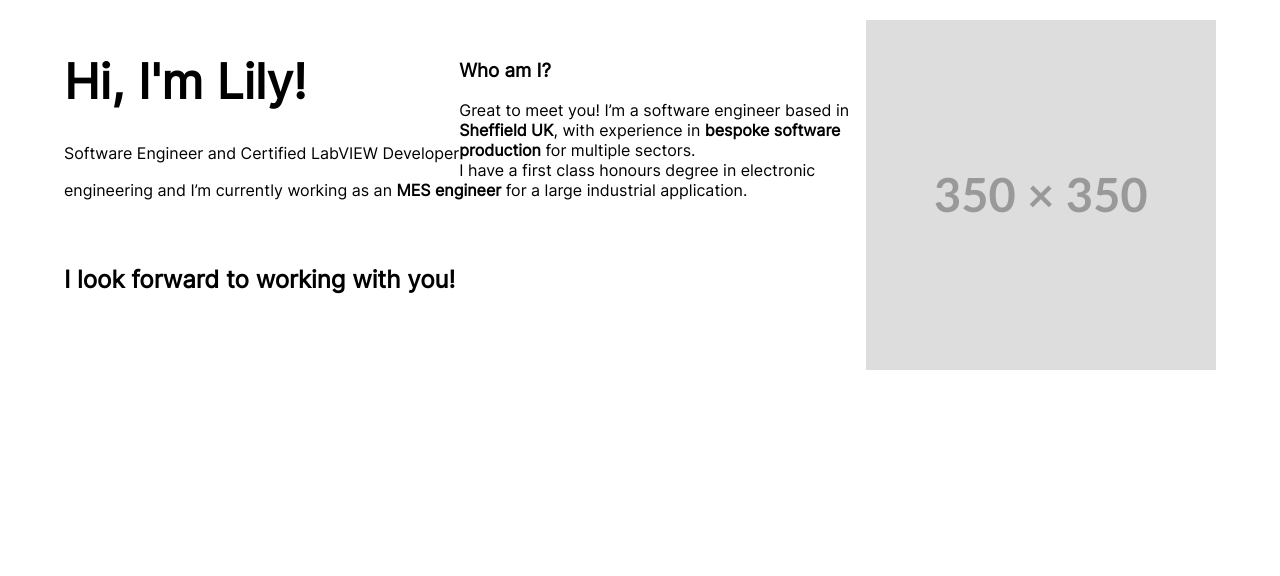
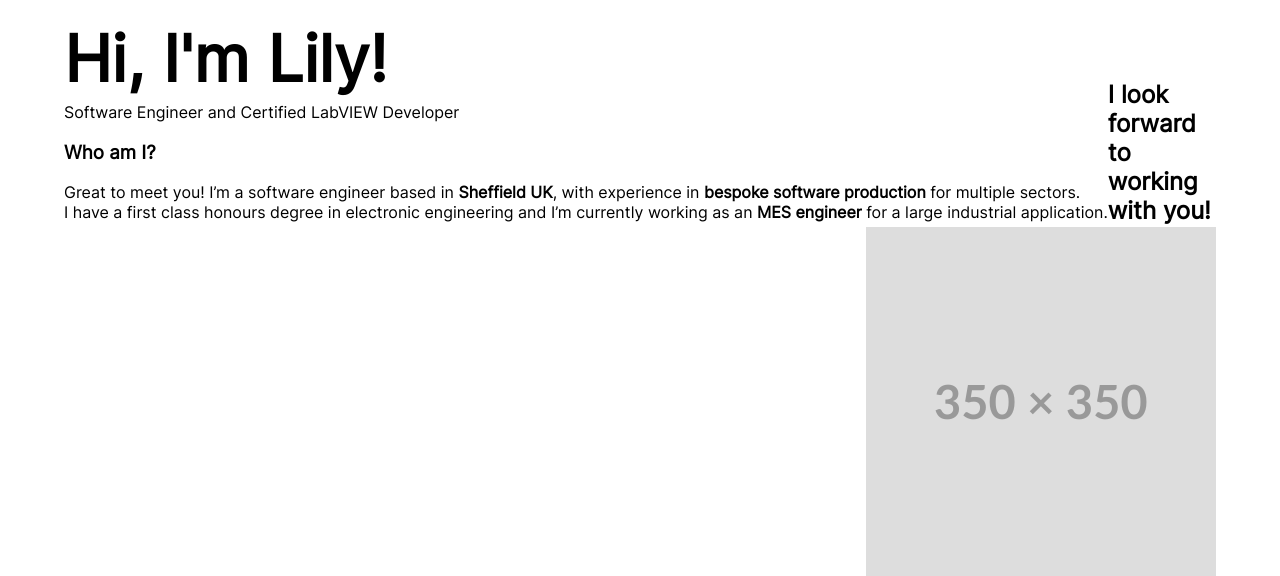
Before and after one commit to lily-maxfield/lminfo_site, a PHP site: page /views/home/home.html in a window 1280 px wide. Shown: the part 60-636 px from the top of the page. Run offline with PHP 8.4, Linux system fonts and the light colour scheme; some web fonts are replaced.

Commit message:
LM - Updating home page

```diff
--- a/assets/css/lminfo_styles.css
+++ b/assets/css/lminfo_styles.css
@@ -83,10 +83,7 @@
     color: black;
     font-family: "inter";
     display: block;
-    font-size: 3em;
-    margin-top: 0.67em;
-    margin-bottom: 0.67em;
-    margin-left: 0;
-    margin-right: 0;
+    font-size: 4em;
+    margin: 0;
     font-weight: bold;
 }
--- a/views/home/home.html
+++ b/views/home/home.html
@@ -62,22 +62,19 @@
             <div class="intro-banner-left">
                 <h1 class="lminfo-big-header">Hi, I'm Lily!</h1>
                 <p class="lminfo-p">Software Engineer and Certified LabVIEW Developer</p>
+                <!--Who am I?-->
+                <h3 class="lminfo-h3">Who am I?</h3>
+                <p class="lminfo-p">
+                    Great to meet you! I&#8217;m a software engineer based in <strong>Sheffield UK</strong>,
+                    with experience in <strong>bespoke software production</strong> for multiple sectors.<br>
+                    I have a first class honours degree in electronic engineering and I&#8217;m currently working
+                    as an <strong>MES engineer</strong> for a large industrial application.
+                </p>
             </div>
             <div class="intro-banner-right">
                 <img src="assets/images/350_placeholder.png" />
             </div>
         </div>
-
-        <div class="spacer-div-single"></div>
-
-        <!--Who am I?-->
-        <h3 class="lminfo-h3">Who am I?</h3>
-        <p class="lminfo-p">
-            Great to meet you! I&#8217;m a software engineer based in <strong>Sheffield UK</strong>,
-            with experience in <strong>bespoke software production</strong> for multiple sectors.<br>
-            I have a first class honours degree in electronic engineering and I&#8217;m currently working
-            as an <strong>MES engineer</strong> for a large industrial application.
-        </p>
 
         <div class="spacer-div-double"></div>
 
```
